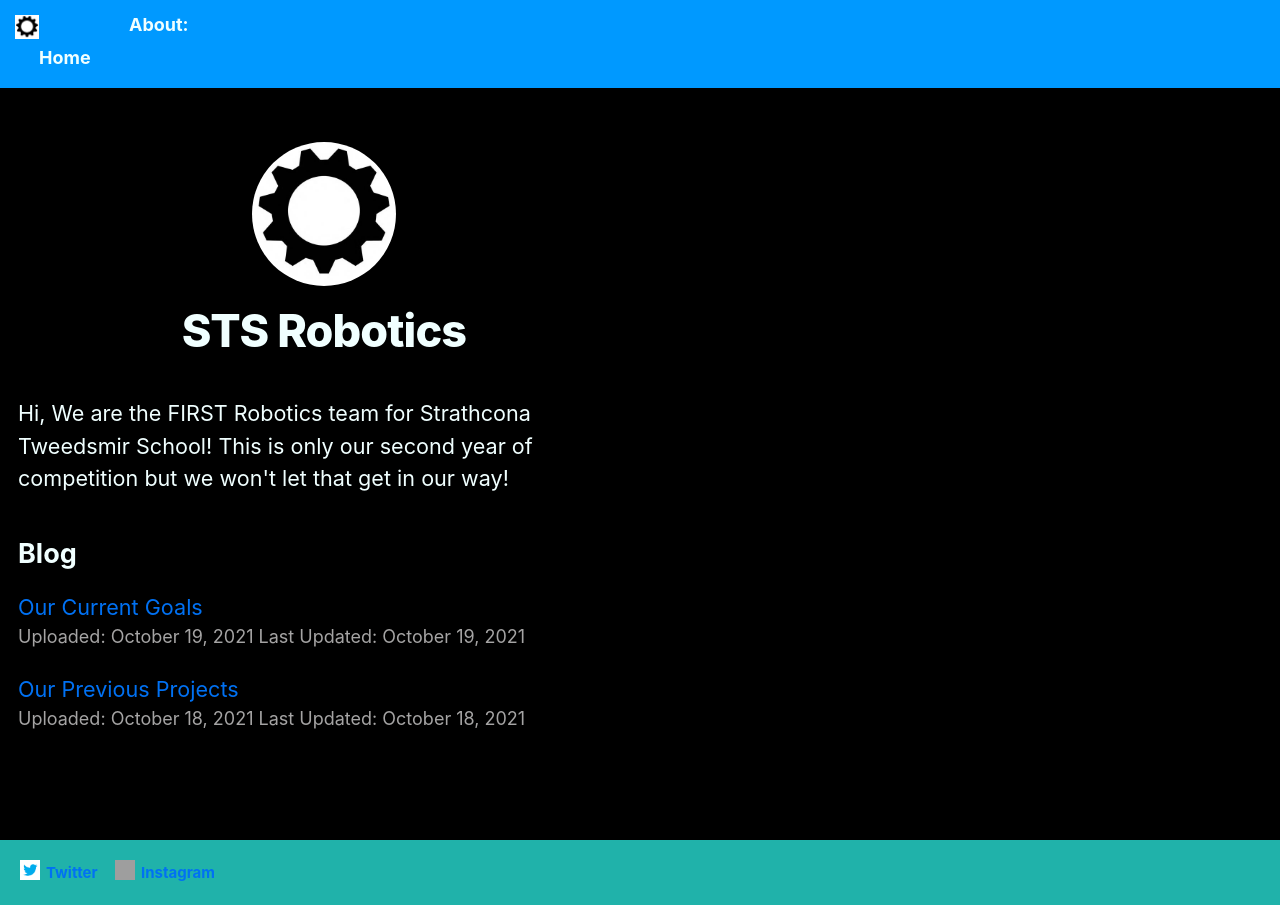
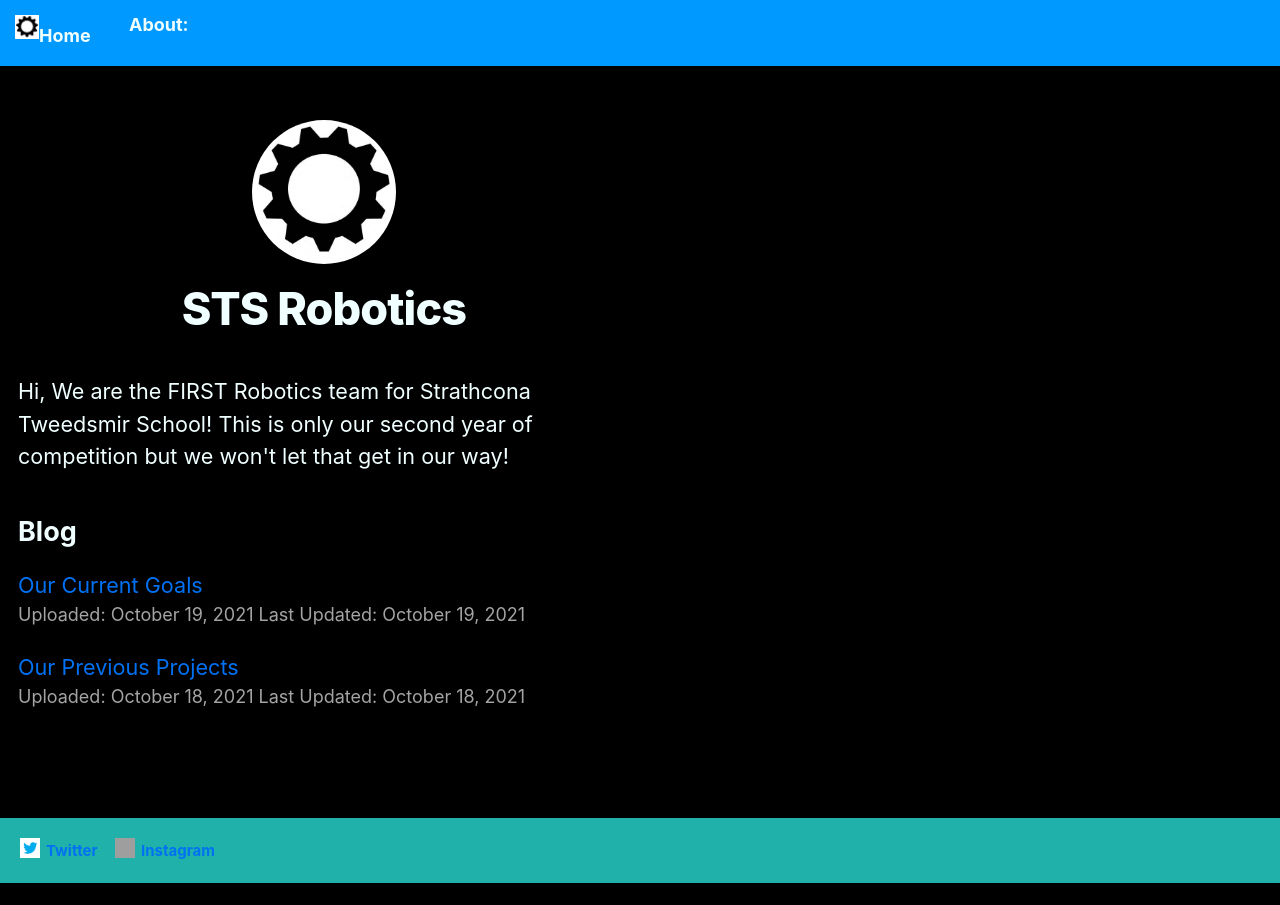
Before and after one commit to Moop3334/nextjs-blog, a Next.js app: page / in a window 1280 px wide. After the commit the page ends 883 px from the top, so only its background shows below. Built offline with nearby package versions, Linux system fonts and the light colour scheme; grey boxes are pictures that could not be loaded.

Commit message:
updated navbar layout [up3]
I am slowly deteriorating

```diff
--- a/styles/utils.module.css
+++ b/styles/utils.module.css
@@ -40,7 +40,7 @@
   .navImg {
     font-size: 18px;
     padding: 0;
-    margin: -4px auto auto 24px;
+    margin: -26px auto auto 24px;
   }
 
   .borderCircle {
```
